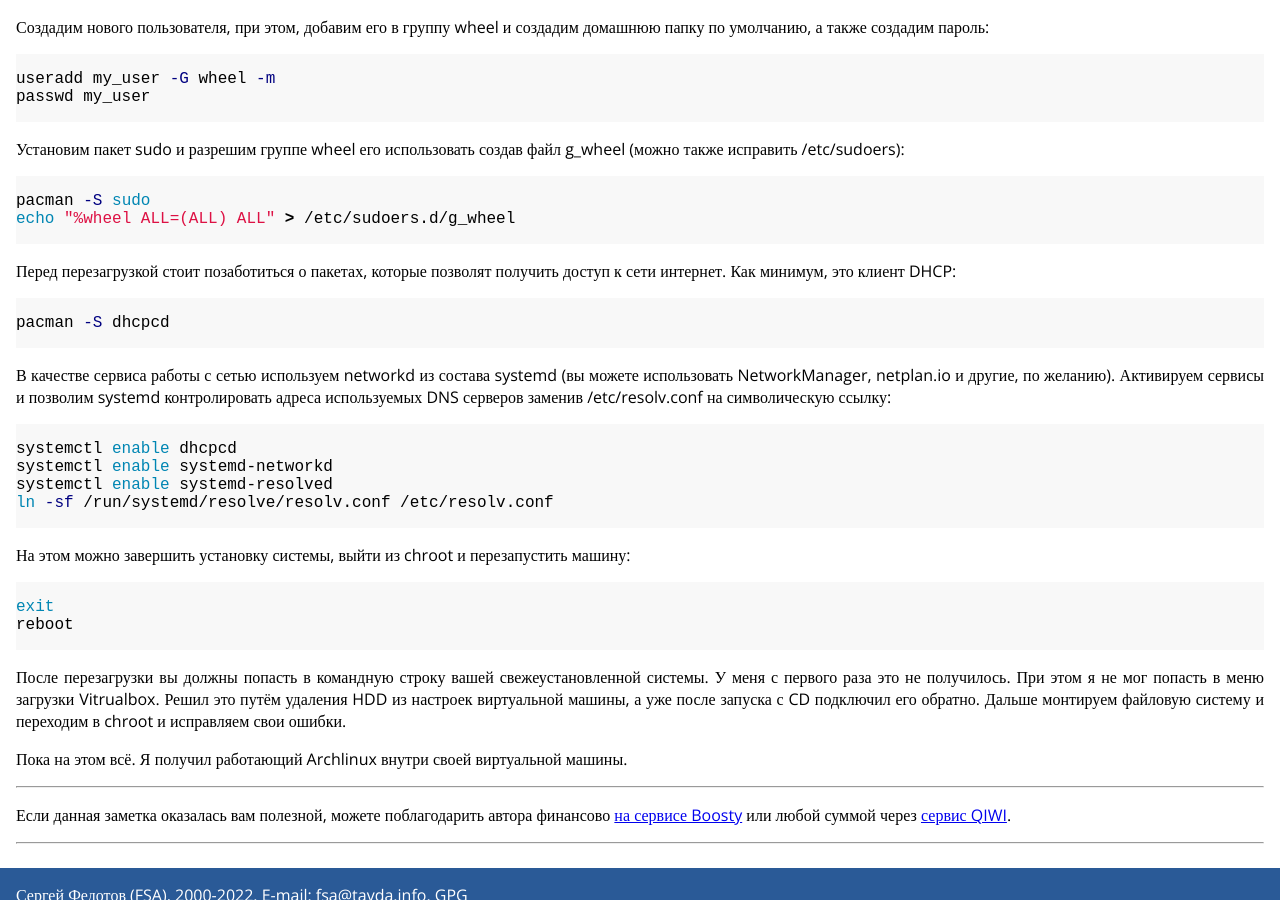
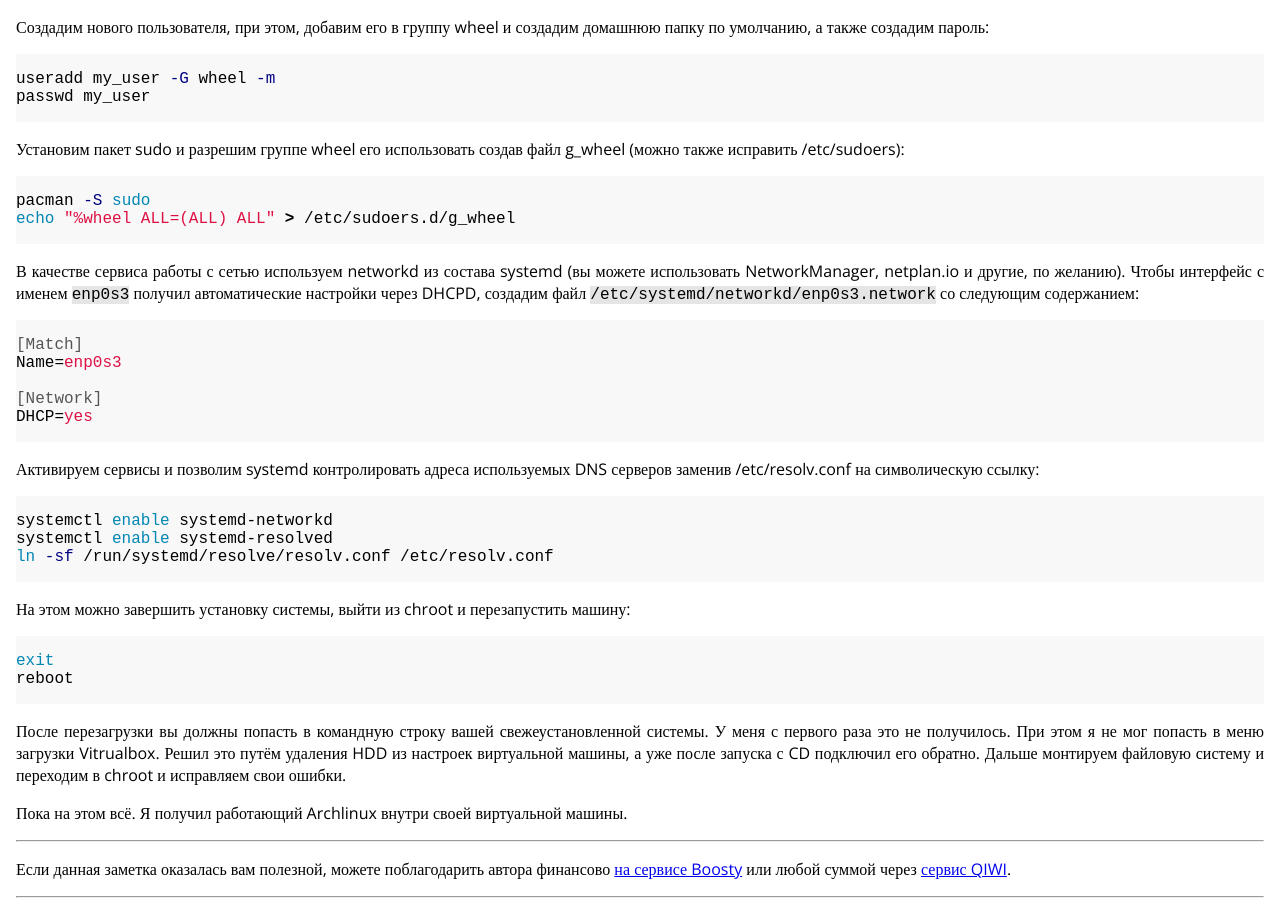
Before and after one commit to fsa/site, a Jekyll site: the page built from _posts/2022-10-29-archlinux.md, in a window 1280 px wide and 900 px high, scrolled down 2380 px. Built offline with Jekyll 4.4.1, drawn with Linux system fonts in a browser that asks for light colours; comment, search, counter and statistics services are not loaded.

Commit message:
Archlinux: правки относительно systemd-networkd

````diff
--- a/_posts/2022-10-29-archlinux.md
+++ b/_posts/2022-10-29-archlinux.md
@@ -138,16 +138,19 @@ pacman -S sudo
 echo "%wheel ALL=(ALL) ALL" > /etc/sudoers.d/g_wheel
 ```
 
-Перед перезагрузкой стоит позаботиться о пакетах, которые позволят получить доступ к сети интернет. Как минимум, это клиент DHCP:
+В качестве сервиса работы с сетью используем networkd из состава systemd (вы можете использовать NetworkManager, netplan.io и другие, по желанию). Чтобы интерфейс с именем `enp0s3` получил автоматические настройки через DHCPD, создадим файл `/etc/systemd/networkd/enp0s3.network` со следующим содержанием:
+
+```ini
+[Match]
+Name=enp0s3
+
+[Network]
+DHCP=yes
+```
+
+Активируем сервисы и позволим systemd контролировать адреса используемых DNS серверов заменив /etc/resolv.conf на символическую ссылку:
 
 ```bash
-pacman -S dhcpcd
-```
-
-В качестве сервиса работы с сетью используем networkd из состава systemd (вы можете использовать NetworkManager, netplan.io и другие, по желанию). Активируем сервисы и позволим systemd контролировать адреса используемых DNS серверов заменив /etc/resolv.conf на символическую ссылку:
-
-```bash
-systemctl enable dhcpcd
 systemctl enable systemd-networkd
 systemctl enable systemd-resolved
 ln -sf /run/systemd/resolve/resolv.conf /etc/resolv.conf
````
